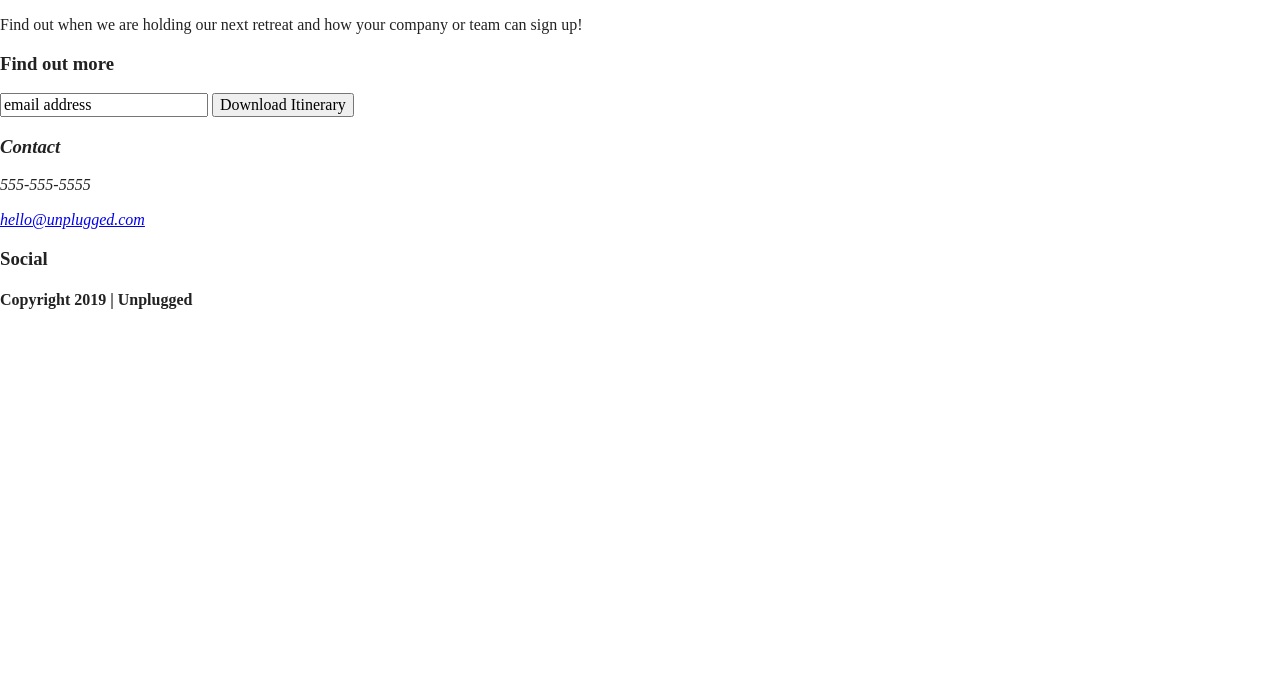
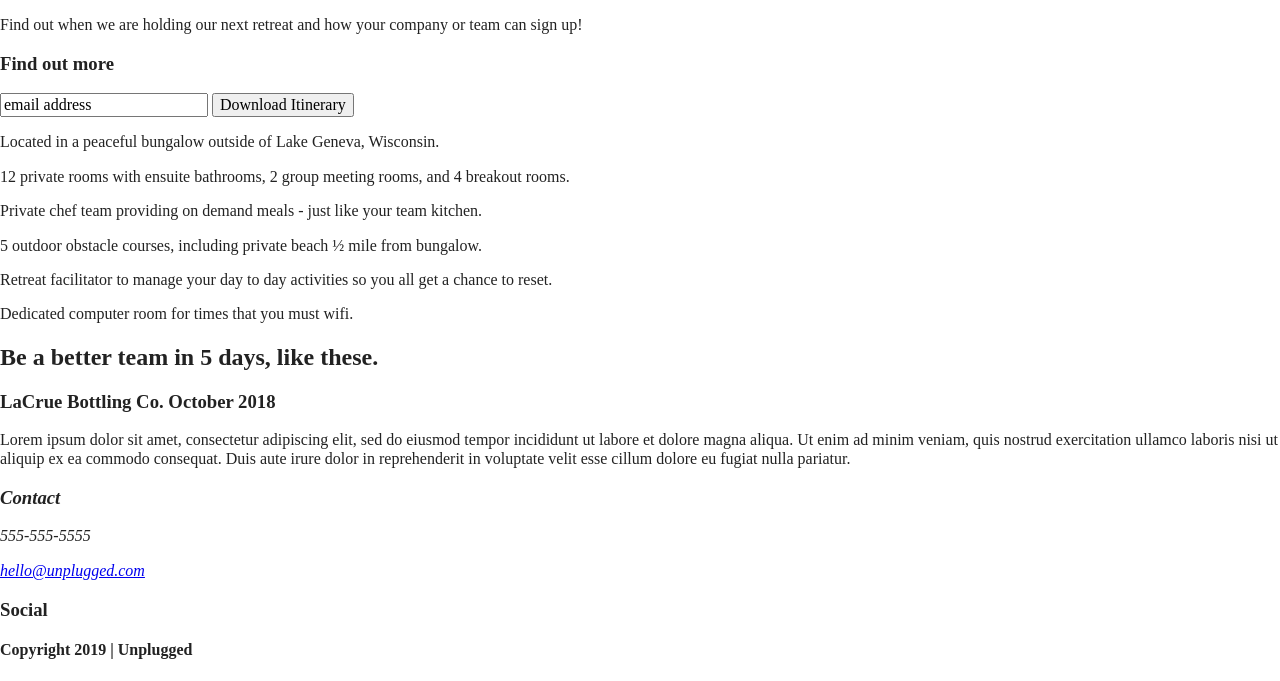
Before and after one commit to RingyDingy/tech-retreat, a website built with Parcel: page index.html in a window 1280 px wide. Shown: the part 265-946 px from the top of the page. Before the commit the page ends 800 px from the top, so only its background shows below. Built offline with nearby package versions, Linux system fonts and the light colour scheme.

Commit message:
Finished structure and added HP content

```diff
--- a/index.html
+++ b/index.html
@@ -66,16 +66,55 @@
       </div>
     </aside>
 
-    <section class="amenities">
+    <section class="features">
+      <div class="content-wrapper">
+
+        <article>
+          <p class="feature-items"></p>
+          <p class="features-item-description">Located in a peaceful bungalow outside of Lake Geneva, Wisconsin. </p>
+        </article>
+
+        <article>
+          <p class="features-items"></p>
+          <p class="features-item-description">12 private rooms with ensuite bathrooms, 2 group meeting rooms, and 4 breakout rooms.</p>
+        </article>
+
+        <article>
+          <p class="features-items"></p>
+          <p class="features-item-description">Private chef team providing on demand meals - just like your team kitchen.</p>
+        </article>
+
+        <article>
+          <p class="features-items"></p>
+          <p class="features-item-description">5 outdoor obstacle courses, including private beach ½ mile from bungalow.</p>
+        </article>
+
+        <article>
+          <p class="features-items"></p>
+          <p class="features-item-description">Retreat facilitator to manage your day to day activities so you all get a chance to reset.</p>
+        </article>
+
+        <article>
+          <p class="features-items"></p>
+          <p class="features-item-description">Dedicated computer room for times that you must wifi.</p>
+        </article>
+
+      </div>
+    </section>
+
+    <section class="reviews">
 
       <div class="content-wrapper">
-      </div>
 
-    </section>
+        <h2>Be a better team in 5 days, like these.</h2>
 
-    <section class="previous-retreats">
+        <article>
 
-      <div class="content-wrapper">
+          <h3>LaCrue Bottling Co. October 2018</h3>
+
+          <p>Lorem ipsum dolor sit amet, consectetur adipiscing elit, sed do eiusmod tempor incididunt ut labore et dolore magna aliqua. Ut enim ad minim veniam, quis nostrud exercitation ullamco laboris nisi ut aliquip ex ea commodo consequat. Duis aute irure dolor in reprehenderit in voluptate velit esse cillum dolore eu fugiat nulla pariatur.</p>
+
+        </article>
       </div>
 
     </section>
```
